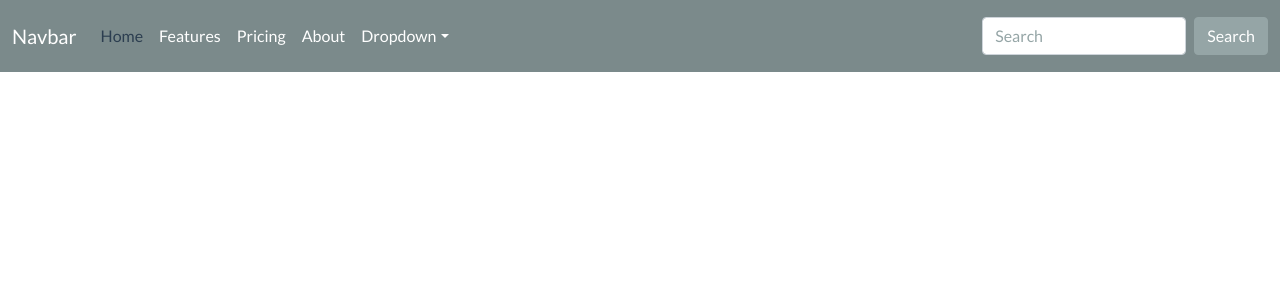
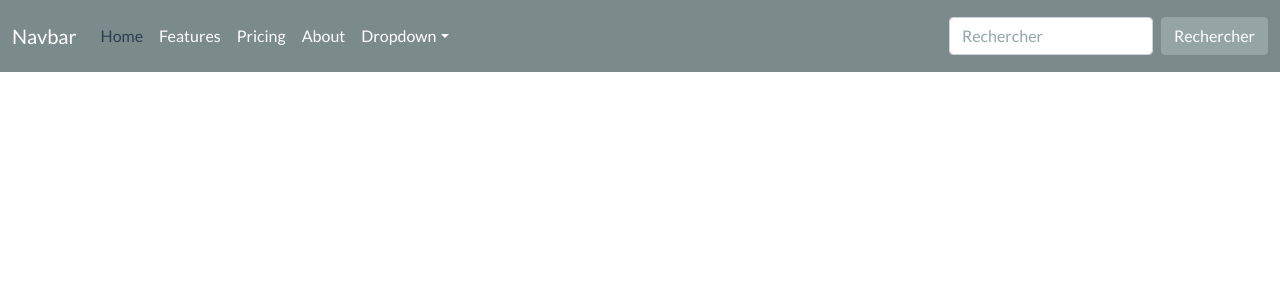
Before and after one commit to mikebita23/magasin_symfony5, a Symfony app: template esnybb_magasin/templates/base.html.twig in a window 1280 px wide. Shown: the top 300 px of the page. Run offline with Twig, Linux system fonts and the light colour scheme; the template is opened without the code that fills it, so the values that code supplies are empty; some libraries are stand-ins or nearby versions.

Commit message:
Correctif front V1.0
Correctif front V1.0

```diff
--- a/esnybb_magasin/templates/base.html.twig
+++ b/esnybb_magasin/templates/base.html.twig
@@ -48,8 +48,8 @@
         </li>
       </ul>
       <form class="d-flex">
-        <input class="form-control me-sm-2" type="text" placeholder="Search">
-        <button class="btn btn-secondary my-2 my-sm-0" type="submit">Search</button>
+        <input class="form-control me-sm-2" type="text" placeholder="Rechercher">
+        <button class="btn btn-secondary my-2 my-sm-0" type="submit">Rechercher</button>
       </form>
     </div>
   </div>
```
